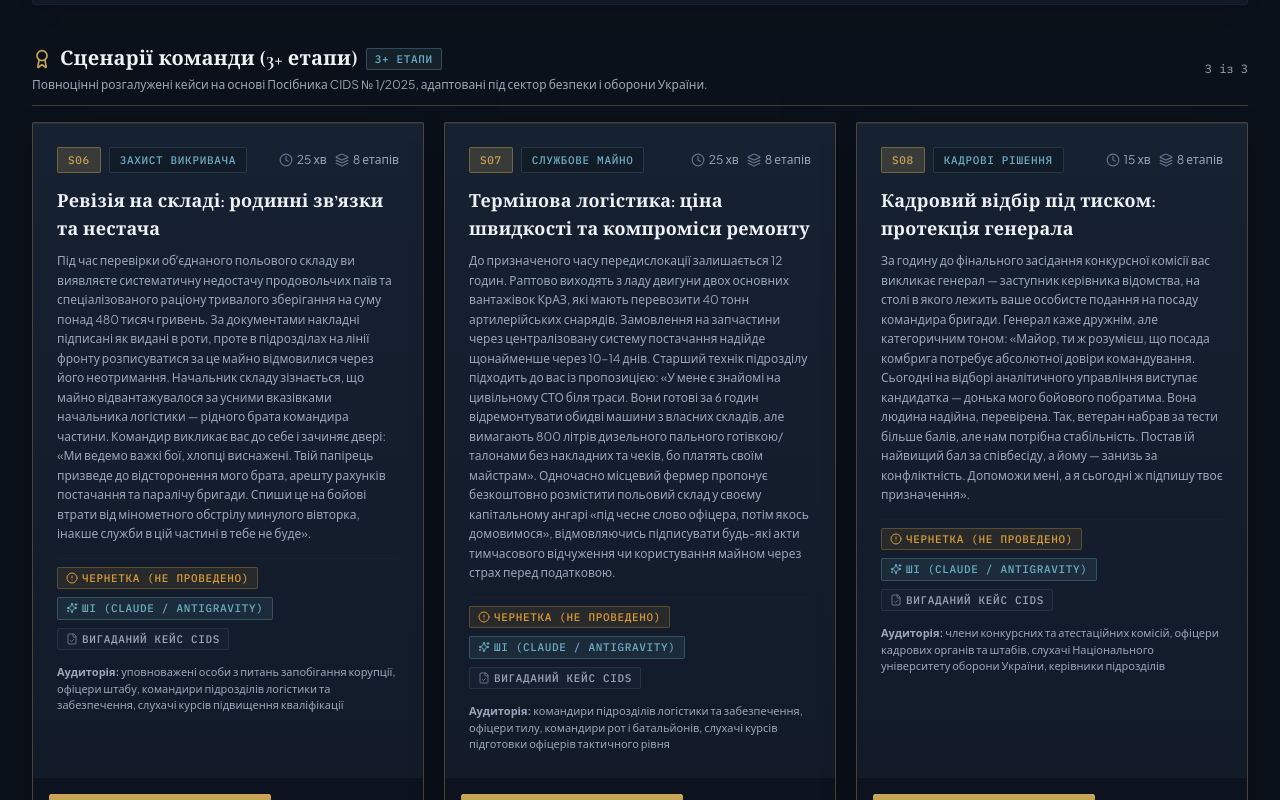
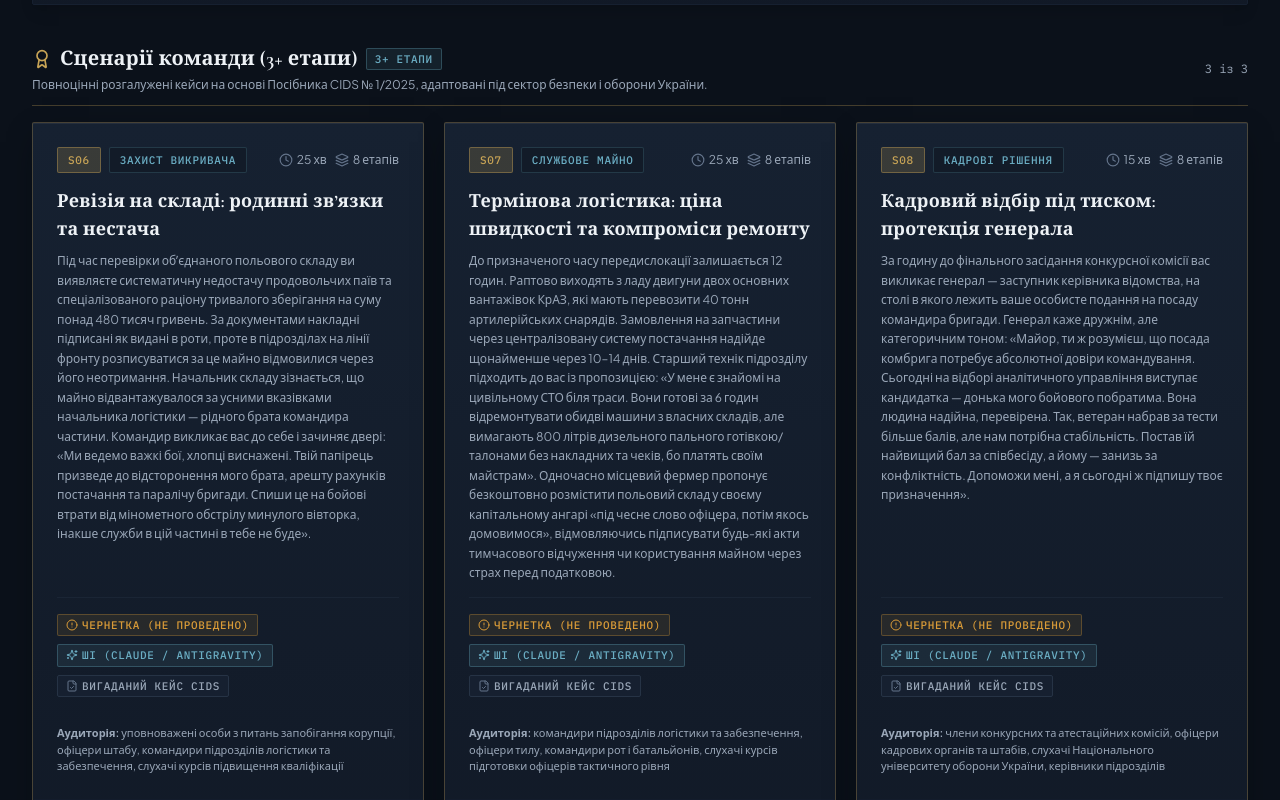
Before and after one commit to BAEEnN-1337/IustitiaMilitaris, a React (Vite) app: page / in a window 1280 px wide. Shown: the part 340-1140 px from the top of the page. Built offline with nearby package versions, Linux system fonts and the light colour scheme.

Commit message:
Align scenario metadata and actions across card rows

```diff
--- a/src/components/GroupSession.tsx
+++ b/src/components/GroupSession.tsx
@@ -279,7 +279,7 @@ export function GroupSession({
           return (
             <article
               key={s.id}
-              className="surface-muted h-full flex flex-col justify-between gap-4"
+              className="surface-muted h-full flex flex-col gap-4"
             >
               <div className="space-y-3">
                 <div className="flex flex-wrap gap-2">
@@ -296,7 +296,7 @@ export function GroupSession({
                 </h4>
               </div>
               <a
-                className="action w-full border-steel-700 text-steel-300 hover:border-steel-600 hover:text-steel-100"
+                className="action mt-auto w-full border-steel-700 text-steel-300 hover:border-steel-600 hover:text-steel-100"
                 href={`/classroom/host/new?scenario=${s.id}`}
               >
                 {t.host} →
--- a/src/components/ScenarioCatalog.tsx
+++ b/src/components/ScenarioCatalog.tsx
@@ -83,13 +83,14 @@ export const ScenarioCatalog: React.FC<ScenarioCatalogProps> = ({
     return (
       <div
         key={s.id}
-        className={`steel-panel flex flex-col justify-between rounded-sm bg-obsidian-850 border transition-all duration-200 hover:shadow-xl hover:border-tactical-ice/60 ${
+        className={`scenario-card steel-panel h-full flex flex-col rounded-sm bg-obsidian-850 border transition-all duration-200 hover:shadow-xl hover:border-tactical-ice/60 ${
           isTeam
             ? 'border-justice-gold/30 hover:border-justice-gold/60 shadow-justice-gold/20'
             : 'border-steel-700 hover:border-steel-600'
         }`}
       >
-        <div className="p-5 sm:p-6 space-y-3.5">
+        <div className="scenario-card-content flex flex-1 flex-col p-5 sm:p-6 gap-3.5">
+          <div className="scenario-card-description space-y-3.5">
           <div className="flex flex-wrap items-center justify-between gap-2">
             <div className="flex flex-wrap items-center gap-2">
               <span className={`im-tag font-mono text-xs font-bold px-2.5 py-1 rounded-sm border ${
@@ -123,7 +124,9 @@ export const ScenarioCatalog: React.FC<ScenarioCatalogProps> = ({
               {s.sytuatsiia}
             </p>
           </div>
-          <div className="pt-2 border-t border-obsidian-800 flex flex-wrap items-center gap-2 text-[11px]">
+          </div>
+          <div className="scenario-card-metadata mt-auto pt-4 border-t border-steel-700/40 space-y-3.5">
+          <div className="flex flex-wrap items-center gap-2 text-[11px]">
             <span
               className={`im-tag inline-flex items-center gap-1 px-2 py-0.5 rounded-sm border ${
                 isVerified
@@ -154,6 +157,7 @@ export const ScenarioCatalog: React.FC<ScenarioCatalogProps> = ({
           <div className="text-[11px] text-steel-300">
             <span className="text-steel-300 font-semibold">{t.catalog.audience}: </span>
             <span className="">{s.audytoriia.join(', ')}</span>
+          </div>
           </div>
         </div>
         <div className="p-4 bg-obsidian-950/70 border-t border-obsidian-800/80 rounded-sm flex flex-wrap items-center justify-between gap-2">
--- a/src/index.css
+++ b/src/index.css
@@ -705,3 +705,14 @@ body,
   font-size: 12px;
   color: var(--text-secondary);
 }
+
+/* Shared row tracks align wrapped metadata and audience text without fixed heights. */
+@supports (grid-template-rows: subgrid) {
+  @media (min-width: 768px) {
+    .scenario-card { display: grid; grid-row: span 4; grid-template-rows: subgrid; row-gap: 0; }
+    .scenario-card-content { display: contents; }
+    .scenario-card-description { padding: 24px 24px 14px; }
+    .scenario-card-metadata { display: grid; grid-row: span 2; grid-template-rows: subgrid; row-gap: 14px; margin: 0 24px; padding-bottom: 24px; }
+    .scenario-card-metadata > * { margin-top: 0; }
+  }
+}
```
